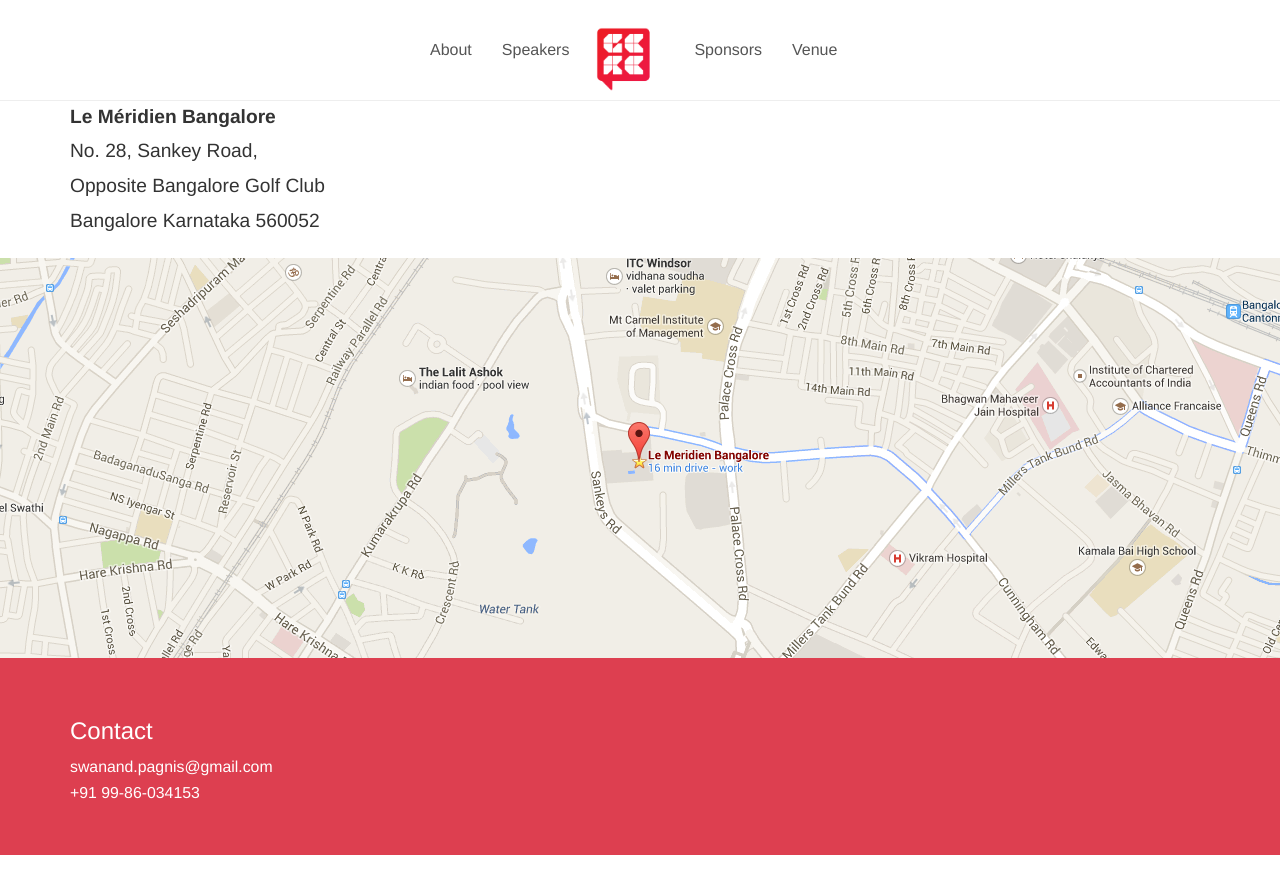
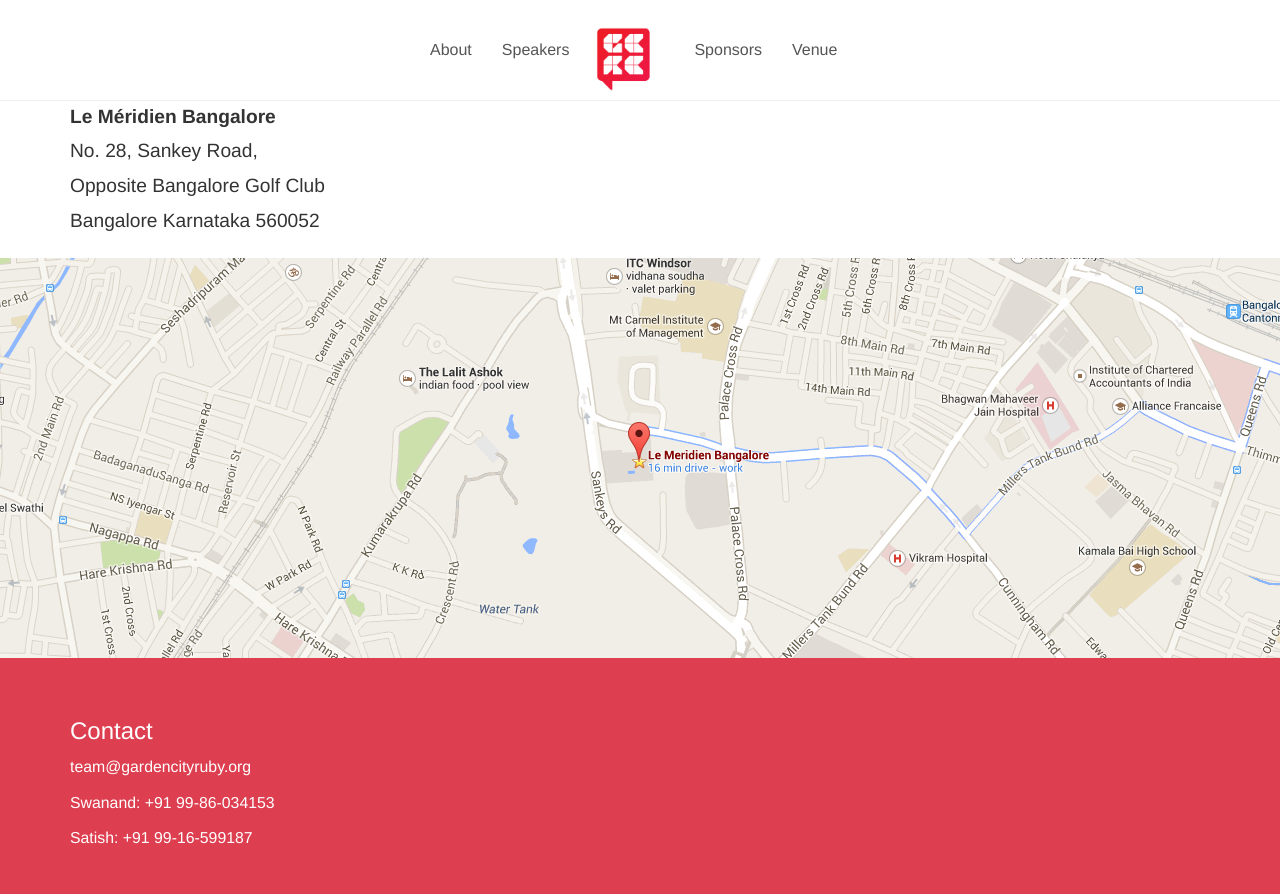
Before and after one commit to GardenCityRuby/GCRC2015, a Jekyll site: the page built from index.html, in a window 1280 px wide and 900 px high, scrolled down 1148 px. Shown: the top 894 px of the window. Built offline with Jekyll 4.4.1, drawn with Linux system fonts in a browser that asks for light colours; before the commit the page ends 2003 px from its top, so only the background shows below that.

Commit message:
Use team email and add satish's phone number

```diff
--- a/index.html
+++ b/index.html
@@ -132,8 +132,9 @@
       <div class="col-md-4">
         <h3>Contact</h3>
         <p class='contact'>
-          <a href="mailto:swanand.pagnis@gmail.com">swanand.pagnis@gmail.com</a><br>
-          <a href="tel:+919986034153<">+91 99-86-034153</a>
+          <a href="mailto:team@gardencityruby.org">team@gardencityruby.org</a>
+          <p>Swanand: <a href="tel:+919986034153">+91 99-86-034153</a></p>
+          <p>Satish: <a href="tel:+919916599187">+91 99-16-599187</a></p>
         </p>
       </div>
     </div>
```
